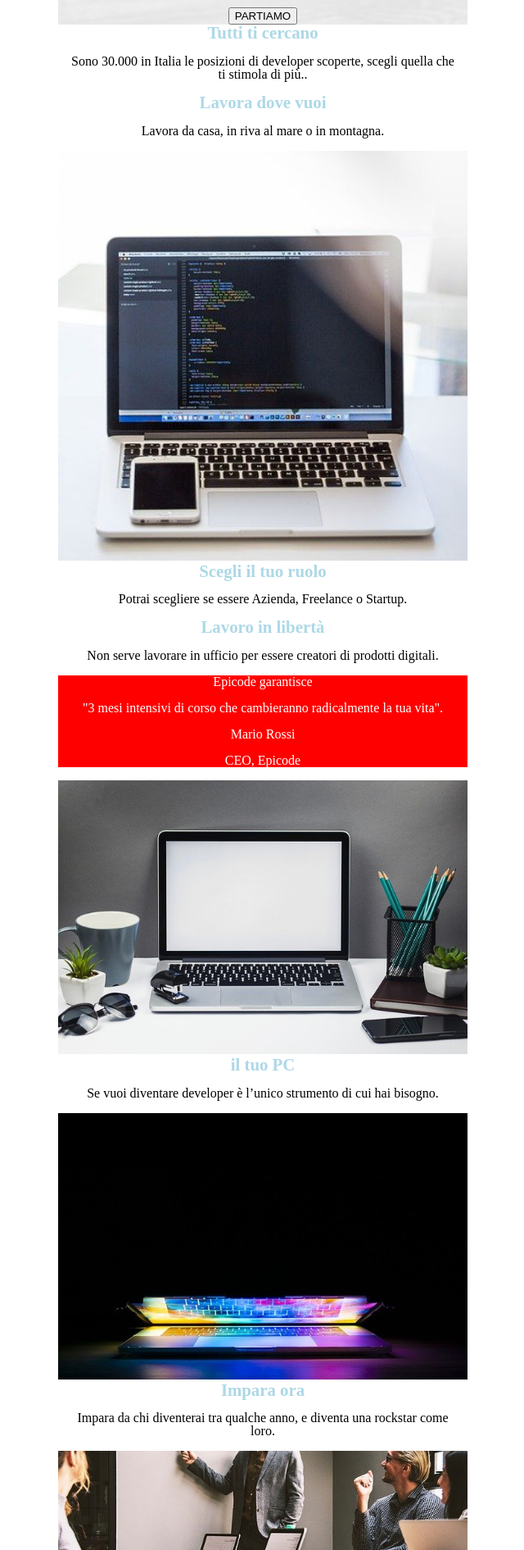
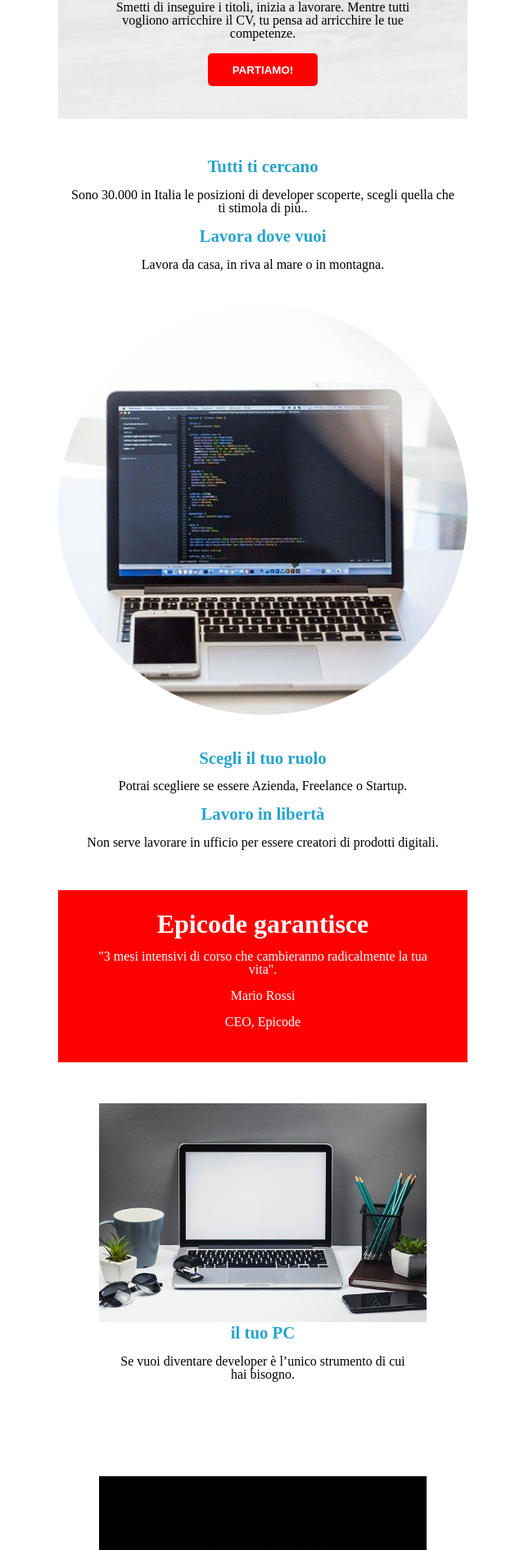
Before and after one commit to GabrieleCostantini97/U1-W1-D5, a plain HTML site: page index.html in a window 1280 px wide. Shown: the part 190-2081 px from the top of the page at 82% size, without its empty margins (319-959 px from the left). Drawn offline with Linux system fonts and the light colour scheme.

Commit message:
Modifiche 1

```diff
--- a/css/style.css
+++ b/css/style.css
@@ -17,24 +17,60 @@ header {
   background-color: black;
   text-align: center;
 }
+#img1 {
+}
 header h1 {
-  color: lightblue;
+  color: #28a3cc;
+  font-weight: bold;
 }
 #banner {
   background-image: url(../images/banner.jpg);
+  padding: 40px;
+}
+header button {
+  border-radius: 5px;
+  color: white;
+  background-color: red;
+  height: 3em;
+  width: 10em;
+  font-weight: bold;
+  border: none;
 }
 /* MAIN */
+main {
+  margin-top: 3em;
+}
 main h3 {
   text-align: center;
-  color: lightblue;
+  color: #28a3cc;
   font-weight: bold;
   font-size: 1.3em;
 }
 main p {
   text-align: center;
 }
+#imgnote {
+  border-radius: 250px;
+  margin-bottom: 8%;
+  margin-top: 5%;
+}
+/* MAIN END */
+/* ARTCILE INSIDE MAIN */
 article {
   background-color: red;
   text-align: center;
   color: white;
+  padding: 5%;
+  margin-top: 10%;
 }
+
+article h2 {
+  font-weight: bold;
+  font-size: 2em;
+}
+/* ARTICLE INSIDE MAIN END */
+
+/* UNDER ARTICLE */
+.sottoarticle {
+  padding: 10%;
+}
--- a/index.html
+++ b/index.html
@@ -18,14 +18,16 @@
   </head>
   <body>
     <header>
-      <div><img src="images/logo.png" alt="logoepicode" /></div>
+      <div id="img1">
+        <img src="images/logo.png" alt="logoepicode" />
+      </div>
       <div id="banner">
         <h1>Corso Web Developer</h1>
         <p>
           Smetti di inseguire i titoli, inizia a lavorare. Mentre tutti vogliono
           arricchire il CV, tu pensa ad arricchire le tue competenze.
         </p>
-        <button type="menu">PARTIAMO</button>
+        <button type="menu">PARTIAMO!</button>
       </div>
     </header>
 
@@ -37,13 +39,16 @@
       </p>
       <h3>Lavora dove vuoi</h3>
       <p>Lavora da casa, in riva al mare o in montagna.</p>
-      <div><img src="images/notebook.jpg" alt="fotopc" width="500px" /></div>
+      <div>
+        <img id="imgnote" src="images/notebook.jpg" alt="fotopc" width="100%" />
+      </div>
       <h3>Scegli il tuo ruolo</h3>
       <p>Potrai scegliere se essere Azienda, Freelance o Startup.</p>
       <h3>Lavoro in libertà</h3>
       <p>
         Non serve lavorare in ufficio per essere creatori di prodotti digitali.
       </p>
+      <!-- ARTICLE START -->
       <article>
         <h2>Epicode garantisce</h2>
         <p>
@@ -52,23 +57,26 @@
         <p>Mario Rossi</p>
         <p>CEO, Epicode</p>
       </article>
-      <div>
-        <img src="images/foto1.jpg" alt="img2" width="500px" />
+      <!-- ARTICLE END -->
+      <div class="sottoarticle">
+        <img src="images/foto1.jpg" alt="img2" width="100%" />
         <h3>il tuo PC</h3>
         <p>
           Se vuoi diventare developer è l’unico strumento di cui hai bisogno.
         </p>
       </div>
-      <div>
-        <img src="images/foto2.jpg" alt="img2" width="500px" />
-        <h3>Impara ora</h3>
-        <p>
-          Impara da chi diventerai tra qualche anno, e diventa una rockstar come
-          loro.
-        </p>
+      <div class="sottoarticle">
+        <div>
+          <img src="images/foto2.jpg" alt="img2" width="100%" />
+          <h3>Impara ora</h3>
+          <p>
+            Impara da chi diventerai tra qualche anno, e diventa una rockstar
+            come loro.
+          </p>
+        </div>
       </div>
-      <div>
-        <img src="images/foto3.jpg" alt="img3" width="500px" />
+      <div class="sottoarticle">
+        <img src="images/foto3.jpg" alt="img3" width="100%" />
         <h3>Lavora subito</h3>
         <p>Sappiamo cosa vogliono le aziende, perchè lavoriamo con loro.</p>
       </div>
```
